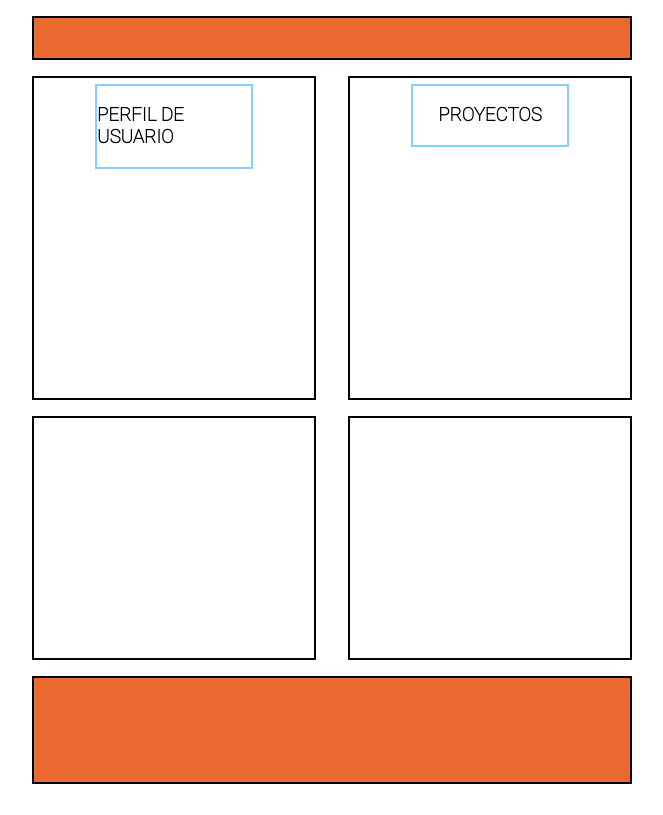
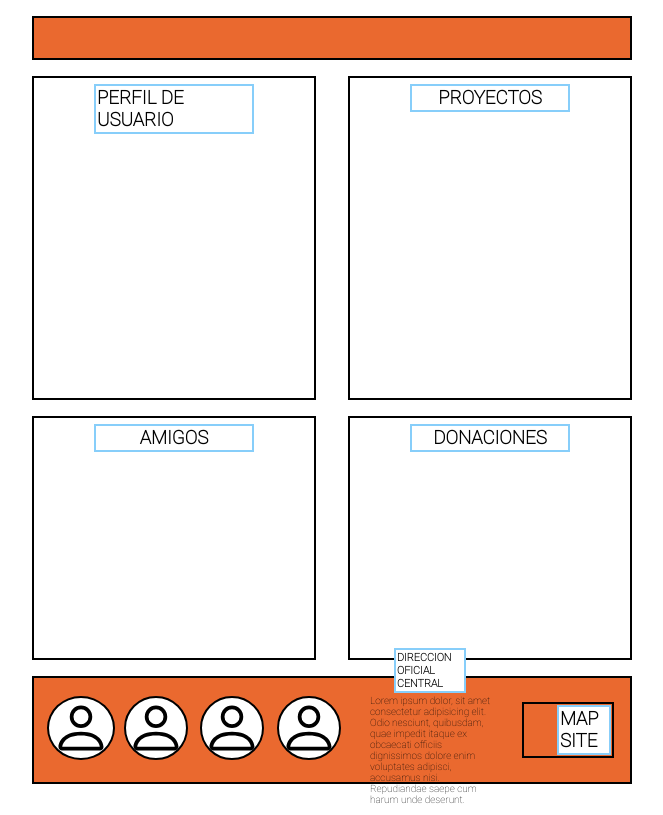
Before and after one commit to Hugo-DLHP/PRACTICA_UNIDADES_3y4_INTERFACES, a plain HTML site: page index.html in a window 1280 px wide. Shown: the whole page, without its empty margins (308-971 px from the left). Drawn offline with Linux system fonts and the light colour scheme.

Commit message:
Add files via upload

```diff
--- a/index.html
+++ b/index.html
@@ -20,11 +20,52 @@
             </div>
         </div>
         <div id="fila">
-            <div class="caja" id="c3"></div>
-            <div class="caja" id="c3"></div>
+            <div class="caja" id="c3">
+                <div id="titulo"><h3>AMIGOS</h3></div>
+            </div>
+            <div class="caja" id="c3">
+                <div id="titulo"><h3>DONACIONES</h3></div>
+            </div>
         </div>
         <div id="fila">
-            <div class="caja" id="c4"></div>
+            <div class="caja" id="c4">
+                <div>
+                    <ul class="lista-horizontal">
+                        <li>
+                            <svg xmlns="http://www.w3.org/2000/svg" width=60" height="60" fill="currentColor" class="bi bi-person" viewBox="0 0 16 16">
+                                <path d="M8 8a3 3 0 1 0 0-6 3 3 0 0 0 0 6m2-3a2 2 0 1 1-4 0 2 2 0 0 1 4 0m4 8c0 1-1 1-1 1H3s-1 0-1-1 1-4 6-4 6 3 6 4m-1-.004c-.001-.246-.154-.986-.832-1.664C11.516 10.68 10.289 10 8 10s-3.516.68-4.168 1.332c-.678.678-.83 1.418-.832 1.664z"/>
+                            </svg>
+                        </li>
+                        <li>
+                            <svg xmlns="http://www.w3.org/2000/svg" width="60" height="60" fill="currentColor" class="bi bi-person" viewBox="0 0 16 16">
+                                <path d="M8 8a3 3 0 1 0 0-6 3 3 0 0 0 0 6m2-3a2 2 0 1 1-4 0 2 2 0 0 1 4 0m4 8c0 1-1 1-1 1H3s-1 0-1-1 1-4 6-4 6 3 6 4m-1-.004c-.001-.246-.154-.986-.832-1.664C11.516 10.68 10.289 10 8 10s-3.516.68-4.168 1.332c-.678.678-.83 1.418-.832 1.664z"/>
+                            </svg>
+                        </li>
+                        <li>
+                            <svg xmlns="http://www.w3.org/2000/svg" width="60" height="60" fill="currentColor" class="bi bi-person" viewBox="0 0 16 16">
+                                <path d="M8 8a3 3 0 1 0 0-6 3 3 0 0 0 0 6m2-3a2 2 0 1 1-4 0 2 2 0 0 1 4 0m4 8c0 1-1 1-1 1H3s-1 0-1-1 1-4 6-4 6 3 6 4m-1-.004c-.001-.246-.154-.986-.832-1.664C11.516 10.68 10.289 10 8 10s-3.516.68-4.168 1.332c-.678.678-.83 1.418-.832 1.664z"/>
+                            </svg>
+                        </li>
+                        <li>
+                            <svg xmlns="http://www.w3.org/2000/svg" width="60" height="60" fill="currentColor" class="bi bi-person" viewBox="0 0 16 16">
+                                <path d="M8 8a3 3 0 1 0 0-6 3 3 0 0 0 0 6m2-3a2 2 0 1 1-4 0 2 2 0 0 1 4 0m4 8c0 1-1 1-1 1H3s-1 0-1-1 1-4 6-4 6 3 6 4m-1-.004c-.001-.246-.154-.986-.832-1.664C11.516 10.68 10.289 10 8 10s-3.516.68-4.168 1.332c-.678.678-.83 1.418-.832 1.664z"/>
+                            </svg>
+                        </li>
+                    </ul>
+                </div>
+                <div class="caja texto">
+                    <div id="titulo"><h6>DIRECCION OFICIAL CENTRAL</h6></div>
+                    <p>
+                        Lorem ipsum dolor, sit amet consectetur adipisicing elit.
+                        Odio nesciunt, quibusdam, quae impedit itaque ex obcaecati
+                        officiis dignissimos dolore enim voluptates adipisci,
+                        accusamus nisi. Repudiandae saepe cum harum unde deserunt.
+                    </p>
+                </div>
+                <div class="caja lista">
+                    <div id="titulo"><h3>MAP SITE</h3></div>
+                </div>
+            </div>
         </div>
     </div>
 </body>
--- a/style.css
+++ b/style.css
@@ -1,10 +1,10 @@
 @font-face {
-    font-family: 'Roboto';
+    font-family: 'Roboto-Thin';
     src: url('./Roboto/Roboto-Thin.ttf');
 }
 
 * {
-    font-family: Roboto;
+    font-family: Roboto-Thin;
 }
 
 .caja{
@@ -20,18 +20,23 @@
 
 #c2 {
     height: 40vh;
-    width: 50%;
-    display:flex;
-    flex-direction: column;
 }
 
 #c3 {
     height: 30vh;
 }
 
+#c2, #c3 {
+    width: 50%;
+    display:flex;
+    flex-direction: column;
+}
+
 #c4 {
     height: 13vh;
     background-color: #EA692F;
+    display: flex;
+    align-items: center;
 }
 
 #fila {
@@ -54,4 +59,49 @@
     margin: 2% auto;
     width: 55%;
     border: 2px lightskyblue solid;
+    padding: 1px;
 }
+
+h3, h6 {
+    margin: 0;
+}
+
+.texto {
+    width: 20%;
+    border: none;
+}
+
+.texto p {
+    margin-top: 0;
+    font-size: 10px;
+}
+
+.texto #titulo {
+    background-color: white;
+}
+
+.lista #titulo {
+    background-color: white;
+    margin-top: 1%;
+    margin-right: 1%;
+}
+
+.lista-horizontal {
+    display: flex;
+    list-style: none;
+    padding: 0;
+}
+
+.lista-horizontal li {
+    margin-right: 1vw;
+}
+
+.lista-horizontal li:first-child {
+    margin-left: 1vw;
+}
+
+svg {
+    background-color: white;
+    border-radius: 50%;
+    border: black 2px solid;
+}
```
